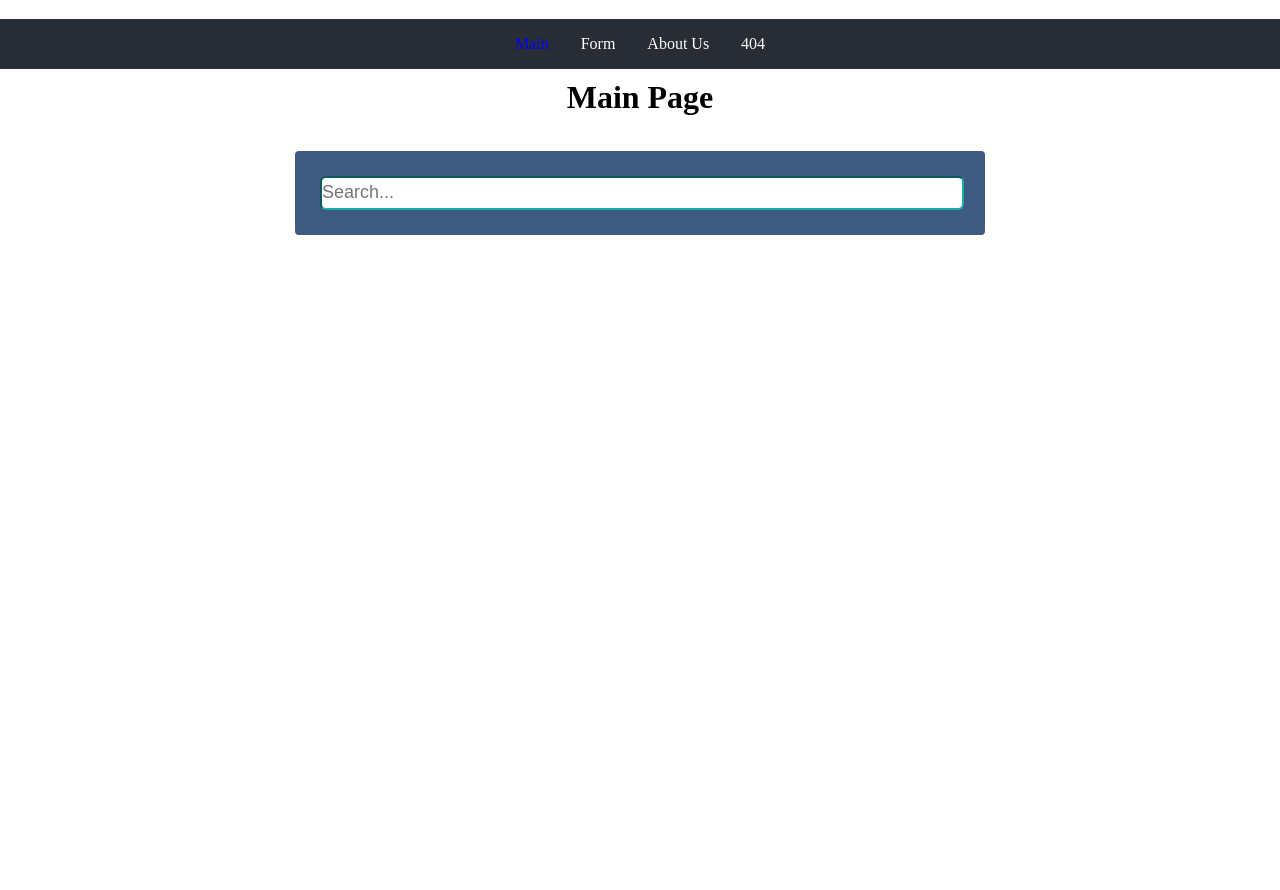
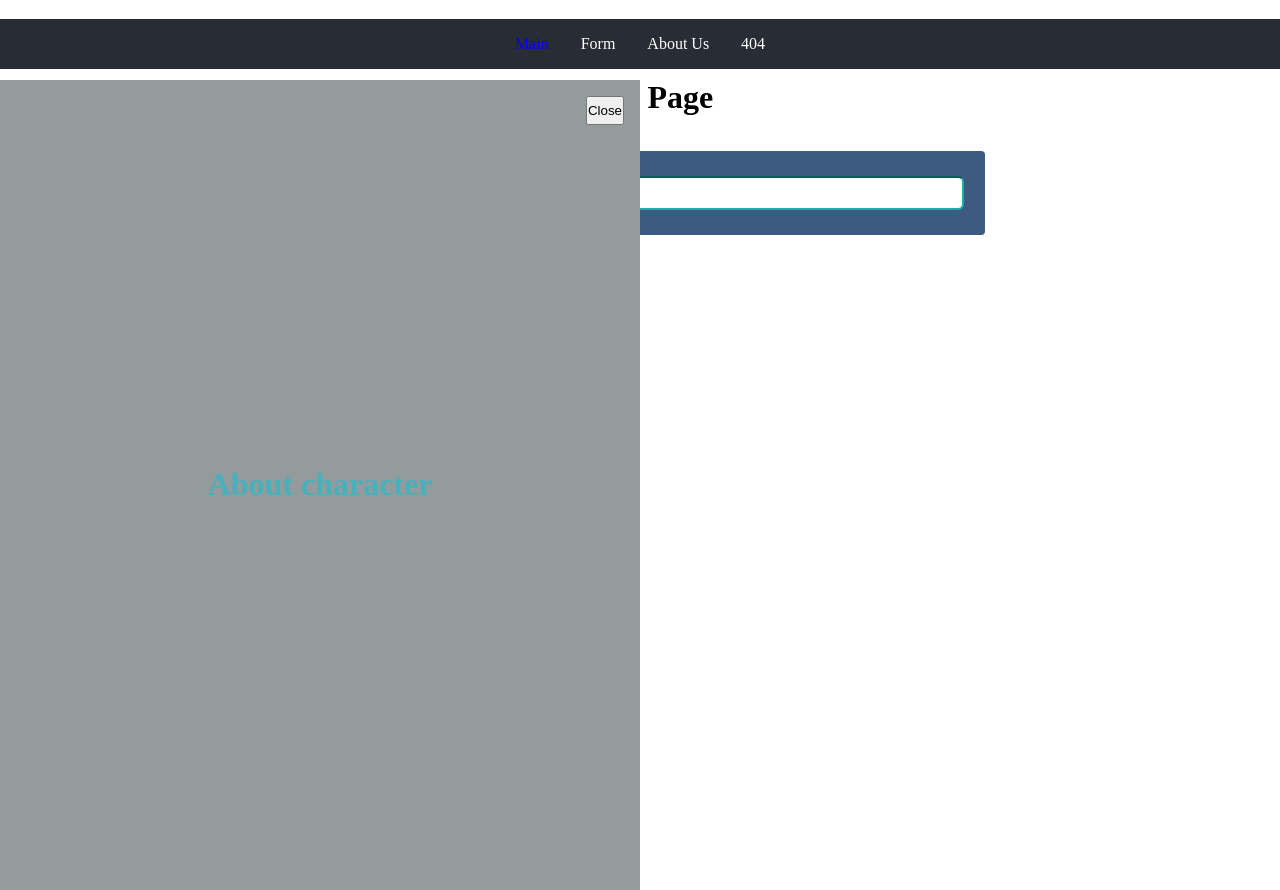
Before and after one commit to DilbarAkkaya/rsschool-react-tasks, a React (Create React App) app in the folder components/: page / in a window 1280 px wide. Before the commit the page ends 800 px from the top, so only its background shows below. Built offline with nearby package versions, Linux system fonts and the light colour scheme; a web font is replaced by a local one.

Commit message:
feat: create portal. add to main, add some styles

```diff
--- a/components/package.json
+++ b/components/package.json
@@ -3,6 +3,7 @@
   "version": "0.1.0",
   "private": true,
   "dependencies": {
+    "@expo/vector-icons": "^12.0.5",
     "@testing-library/jest-dom": "^5.16.2",
     "@testing-library/react": "^12.1.4",
     "@testing-library/user-event": "^13.5.0",
--- a/components/src/component/Card/card.css
+++ b/components/src/component/Card/card.css
@@ -5,6 +5,7 @@
 
 :root {
   --main-text-color: #47b0bd;
+  --modal-back-color: #949b9c;
 }
 
 
--- a/components/src/component/Modal/Modal.css
+++ b/components/src/component/Modal/Modal.css
@@ -1,13 +1,19 @@
+:root {
+  --main-text-color: #47b0bd;
+  --modal-back-color: #949b9c;
+}
+
 .modal {
   position: absolute;
-  top: 0;
-  width: 100%;
+  top: 10%;
+  margin: 0 auto;
+  width: 50%;
   height: 100vh;
   display: flex;
   align-items: center;
   justify-content: center;
-  color: white;
-  background-color: rgba(0,0,0, .9);
+  color: var(--main-text-color);
+  background-color: var(--modal-back-color);
   z-index: 100;
 }
 
--- a/components/src/component/Modal/Modal.tsx
+++ b/components/src/component/Modal/Modal.tsx
@@ -2,6 +2,10 @@ import React from 'react';
 import './Modal.css';
 
 class Modal extends React.Component {
+  state={
+    isOpen: false,
+    onCansel: false,
+  }
   render() {
     return (
       <div className="modal">
--- /dev/null
+++ b/components/src/component/Portal/Portal.tsx
@@ -0,0 +1,18 @@
+import React from "react";
+import ReactDom from "react-dom";
+
+class Portal extends React.Component{
+  el = document.createElement('div');
+  componentDidMount() {
+    document.body.appendChild(this.el);
+  }
+  componentWillUnmount() {
+    document.body.removeChild(this.el);
+  }
+
+  render() {
+    return ReactDom.createPortal(this.props.children, this.el);
+  }
+}
+
+export default Portal;
--- a/components/src/pages/Main.tsx
+++ b/components/src/pages/Main.tsx
@@ -1,8 +1,10 @@
 import React from 'react';
 import SearchPanel from '../component/Search/SearchPanel';
 import CardApi from '../component/Card/CardApi';
+import Modal from '../component/Modal/Modal';
 import { IDataApi } from '../types';
 import searchData from '../utils';
+import Portal from '../component/Portal/Portal';
 interface MainState {
   isLoaded?: boolean;
   items?: Array<IDataApi>;
@@ -58,6 +60,11 @@ class Main extends React.Component<MainState, MainState> {
           {(this.state.items as Array<IDataApi>).map((item) => (
             <CardApi key={item.id} {...item}></CardApi>
           ))}
+          <Portal>
+            <Modal>
+              <h1>About character</h1>
+            </Modal>
+          </Portal>
         </div>
       </div>
     );
```
Also changed, not shown: 1 other file (tests, documents, lock files or other folders).
